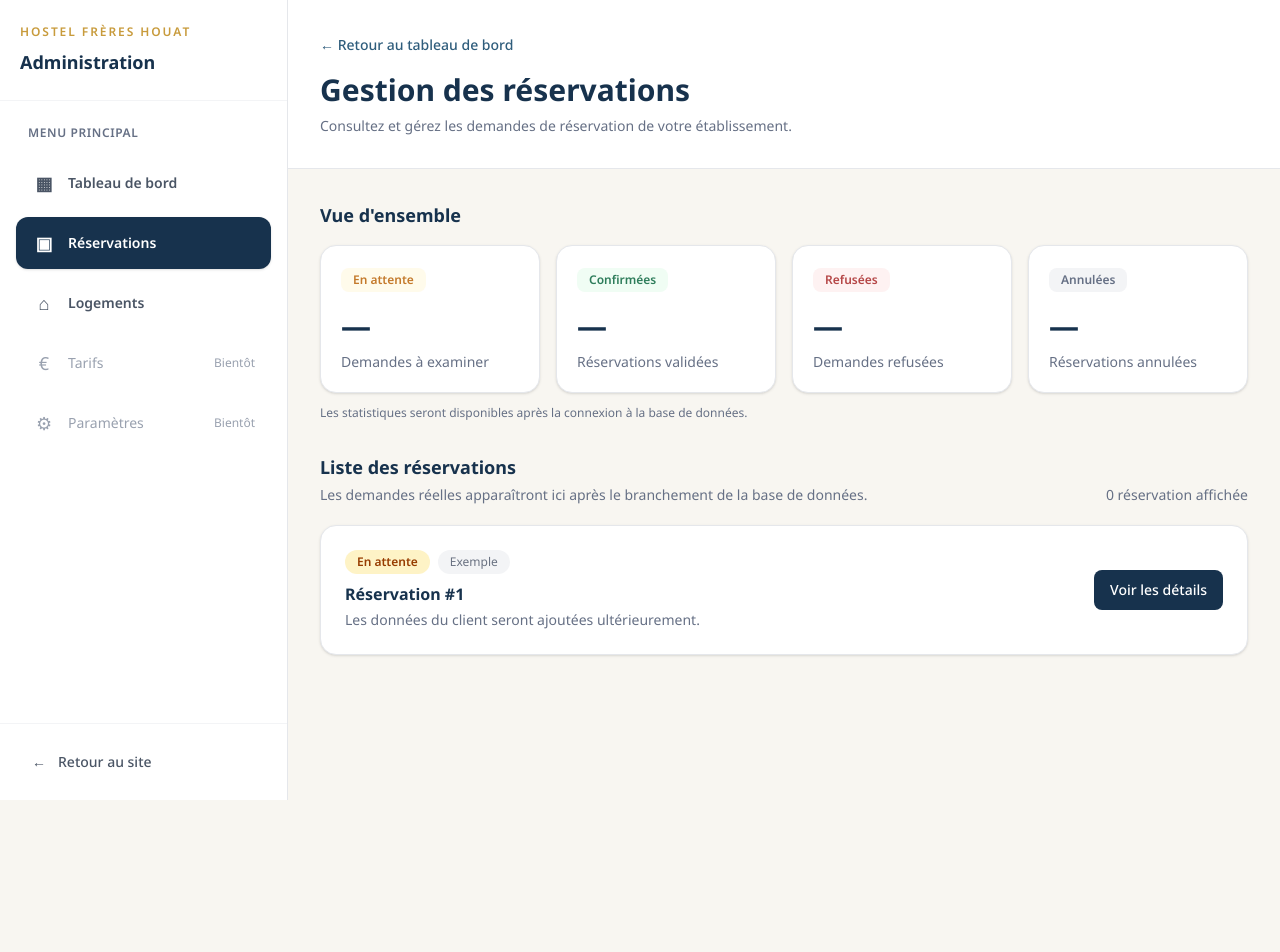
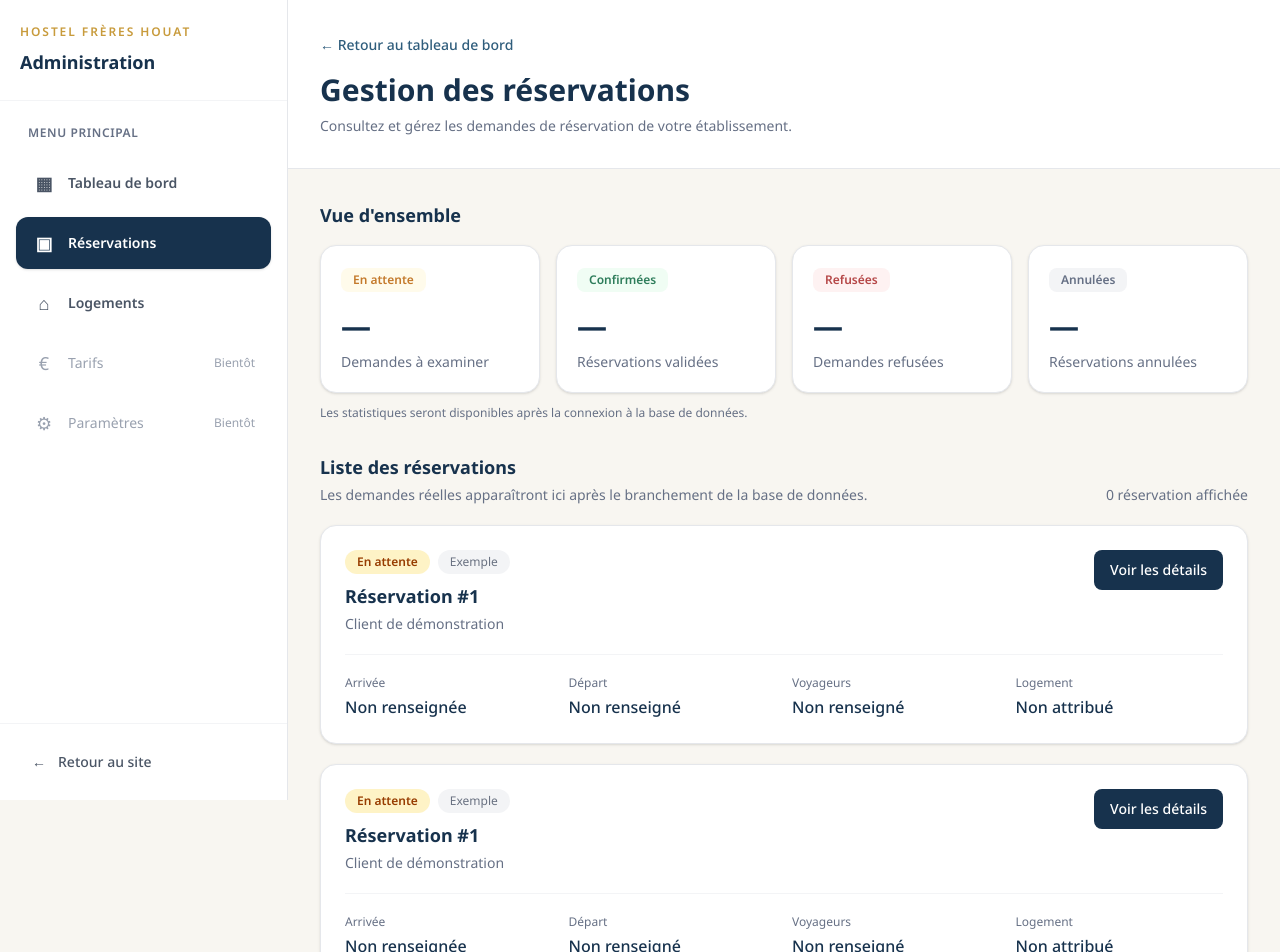
Before and after one commit to LenouarMiloud/hostel-freres-houat, a Next.js app: page /admin/bookings in a window 1280 px wide. Shown: the top 952 px of the page. Before the commit the page ends 800 px from the top, so only its background shows below. Built offline with nearby package versions, Linux system fonts and the light colour scheme.

Commit message:
feat:Enhance admin booking summary card

```diff
--- a/src/app/admin/bookings/page.tsx
+++ b/src/app/admin/bookings/page.tsx
@@ -111,7 +111,10 @@ export default function AdminBookingsPage() {
             </div>
 
             <div className="mt-5 rounded-2xl border border-gray-200 bg-white p-6 shadow-sm">
-              <div className="flex flex-col gap-4 sm:flex-row sm:items-center sm:justify-between">
+              <div className="flex flex-col gap-5">
+
+                {/* Header */}
+                <div className="flex flex-col gap-3 sm:flex-row sm:items-start sm:justify-between">
                   <div>
                     <div className="mb-2 flex flex-wrap items-center gap-2">
                       <span className="rounded-full bg-amber-100 px-3 py-1 text-xs font-semibold text-amber-800">
@@ -123,12 +126,12 @@ export default function AdminBookingsPage() {
                       </span>
                     </div>
 
-                  <h3 className="font-bold text-primary">
+                    <h3 className="text-lg font-bold text-primary">
                       Réservation #1
                     </h3>
 
                     <p className="mt-1 text-sm text-muted">
-                    Les données du client seront ajoutées ultérieurement.
+                      Client de démonstration
                     </p>
                   </div>
 
@@ -139,6 +142,108 @@ export default function AdminBookingsPage() {
                     Voir les détails
                   </Link>
                 </div>
+
+                {/* Booking Information */}
+                <div className="grid grid-cols-1 gap-4 border-t border-gray-100 pt-5 sm:grid-cols-2 lg:grid-cols-4">
+
+                  <div>
+                    <p className="text-xs text-muted">Arrivée</p>
+                    <p className="mt-1 font-medium text-primary">
+                      Non renseignée
+                    </p>
+                  </div>
+
+                  <div>
+                    <p className="text-xs text-muted">Départ</p>
+                    <p className="mt-1 font-medium text-primary">
+                      Non renseigné
+                    </p>
+                  </div>
+
+                  <div>
+                    <p className="text-xs text-muted">Voyageurs</p>
+                    <p className="mt-1 font-medium text-primary">
+                      Non renseigné
+                    </p>
+                  </div>
+
+                  <div>
+                    <p className="text-xs text-muted">Logement</p>
+                    <p className="mt-1 font-medium text-primary">
+                      Non attribué
+                    </p>
+                  </div>
+
+                </div>
+              </div>
+            </div>
+
+            <div className="mt-5 rounded-2xl border border-gray-200 bg-white p-6 shadow-sm">
+              <div className="flex flex-col gap-5">
+
+                {/* Header */}
+                <div className="flex flex-col gap-3 sm:flex-row sm:items-start sm:justify-between">
+                  <div>
+                    <div className="mb-2 flex flex-wrap items-center gap-2">
+                      <span className="rounded-full bg-amber-100 px-3 py-1 text-xs font-semibold text-amber-800">
+                        En attente
+                      </span>
+
+                      <span className="rounded-full bg-gray-100 px-3 py-1 text-xs text-gray-500">
+                        Exemple
+                      </span>
+                    </div>
+
+                    <h3 className="text-lg font-bold text-primary">
+                      Réservation #1
+                    </h3>
+
+                    <p className="mt-1 text-sm text-muted">
+                      Client de démonstration
+                    </p>
+                  </div>
+
+                  <Link
+                    href="/admin/bookings/1"
+                    className="inline-flex items-center justify-center rounded-lg bg-primary px-4 py-2.5 text-sm font-medium text-white transition hover:bg-secondary"
+                  >
+                    Voir les détails
+                  </Link>
+                </div>
+
+                {/* Booking Information */}
+                <div className="grid grid-cols-1 gap-4 border-t border-gray-100 pt-5 sm:grid-cols-2 lg:grid-cols-4">
+
+                  <div>
+                    <p className="text-xs text-muted">Arrivée</p>
+                    <p className="mt-1 font-medium text-primary">
+                      Non renseignée
+                    </p>
+                  </div>
+
+                  <div>
+                    <p className="text-xs text-muted">Départ</p>
+                    <p className="mt-1 font-medium text-primary">
+                      Non renseigné
+                    </p>
+                  </div>
+
+                  <div>
+                    <p className="text-xs text-muted">Voyageurs</p>
+                    <p className="mt-1 font-medium text-primary">
+                      Non renseigné
+                    </p>
+                  </div>
+
+                  <div>
+                    <p className="text-xs text-muted">Logement</p>
+                    <p className="mt-1 font-medium text-primary">
+                      Non attribué
+                    </p>
+                  </div>
+
+                </div>
+              </div>
             </div>
           </section>
         </div>
```
Lines whose indentation alone changed are shown as unchanged.
